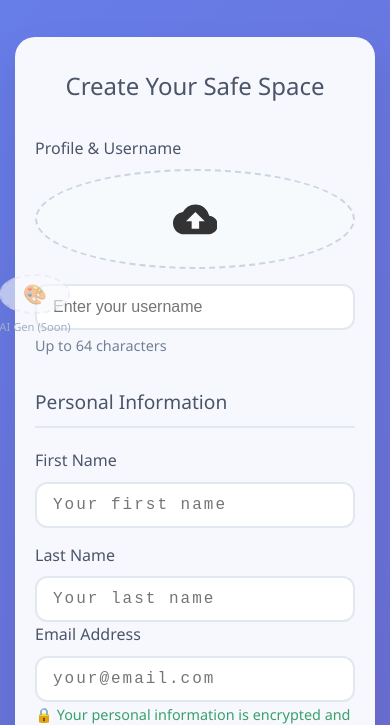
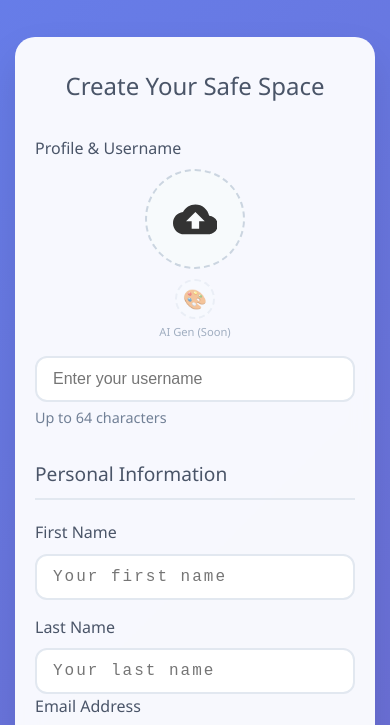
Before and after one commit to websimapi/websim-join-safespace-social-registration, a plain HTML site: page index.html in a window 390 px wide. Shown: the part 107-832 px from the top of the page. Drawn offline with Linux system fonts and the light colour scheme.

Commit message:
v7: The UI kinda is clunky can you spend more time to make it look better, i have some buttons ontop of buttons in the top profile username section

```diff
--- a/styles.css
+++ b/styles.css
@@ -171,16 +171,15 @@ body {
 
 .ai-generate-area {
     position: absolute;
-    top: calc(100% + 5px);
+    top: calc(100% + 8px);
     left: 0;
-    transform: translateX(-50%);
     z-index: 5;
 }
 
 .ai-option {
     display: flex;
     flex-direction: column;
-    align-items: center;
+    align-items: flex-start;
 }
 
 .ai-btn {
@@ -210,7 +209,7 @@ body {
     margin-top: 4px;
     color: #a0aec0;
     font-size: 0.7rem;
-    text-align: center;
+    text-align: left;
 }
 
 .color-options {
@@ -560,23 +559,16 @@ body {
     }
     .upload-option {
         width: 100%;
-    }
-    .upload-btn {
-        width: 100%;
-    }
-    .username-input-group {
-        width: 100%;
+        display: flex;
+        flex-direction: column;
+        align-items: center;
     }
     .ai-generate-area {
-        display: flex;
-        justify-content: flex-start;
+        position: static;
+        margin-top: 10px;
+        width: auto;
     }
     .ai-option {
         align-items: center;
-        width: 100%;
-    }
-    .ai-btn {
-        width: 100%;
-        max-width: 200px;
     }
 }
```
